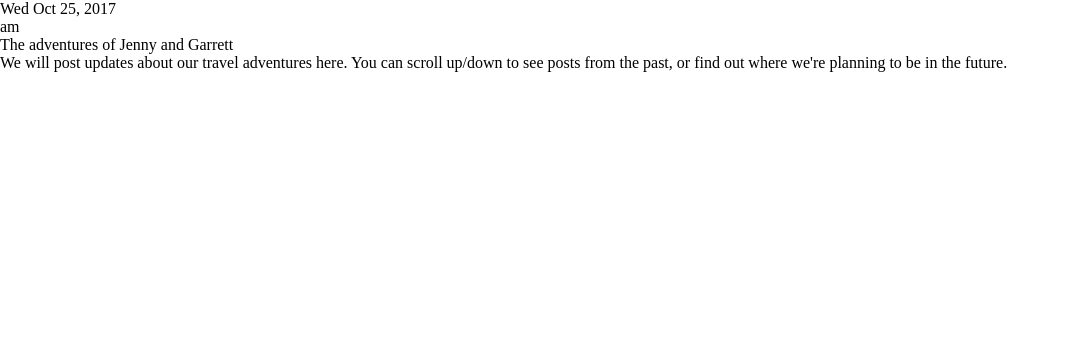
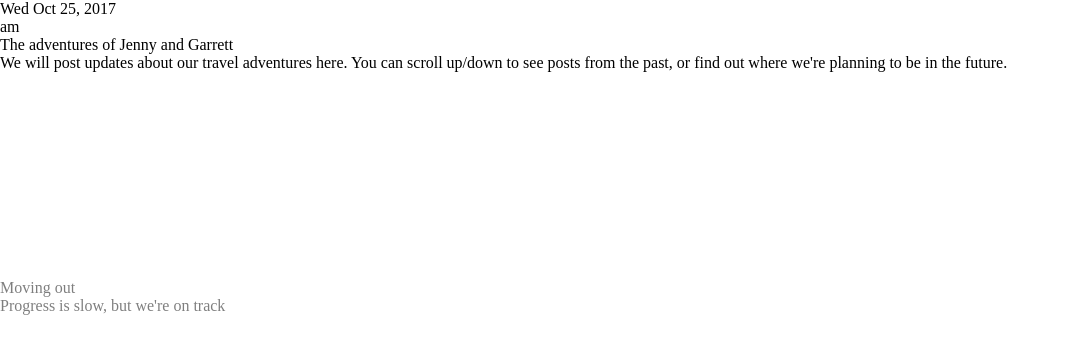
Before and after one commit to gwu/carmen, a React app: page / in a window 1280 px wide. Shown: the top 354 px of the page, without its empty margins (0-1070 px from the left). Built offline with nearby package versions, Linux system fonts and the light colour scheme; some packages are replaced by stand-ins of ours.

Commit message:
Sliding second post

```diff
--- a/src/components/carmen-app/index.js
+++ b/src/components/carmen-app/index.js
@@ -77,7 +77,7 @@ CarmenApp.propTypes = {
 CarmenApp.defaultProps = {
   startTs: moment('2017-10-25').valueOf(),
   endTs: moment('2018-10-25').valueOf(),
-  pixelsPerHour: 10
+  pixelsPerHour: 15
 }
 
 export default CarmenApp
--- a/src/components/post/index.scss
+++ b/src/components/post/index.scss
@@ -2,12 +2,9 @@
   position: absolute;
   transform: translateX(-50%) translateY(-50%);
   background-color: rgba(255, 255, 255, 0.7);
-  opacity: 1;
-  transition: opacity 1.0s;
   font-family: 'Roboto', serif;
 
   &:local(.inTransition) {
-    opacity: 0;
   }
 }
 
--- a/src/components/posts/index.js
+++ b/src/components/posts/index.js
@@ -35,17 +35,18 @@ class Posts extends React.Component {
   }
 
   render () {
+    const timeDifference = (post) => {
+      return moment(post.date).diff(moment(this.props.timestamp), 'hours')
+    }
+
     const isInFocus = (post) => {
-      const timeDifference =
-        Math.abs(moment(post.date).diff(moment(this.props.timestamp), 'hours'))
-      return timeDifference <= this.props.focusRadiusHours
+      return Math.abs(timeDifference(post)) <= this.props.focusRadiusHours
     }
 
     const isInTransition = (post) => {
-      const timeDifference =
-        Math.abs(moment(post.date).diff(moment(this.props.timestamp), 'hours'))
-      return (timeDifference > this.props.focusRadiusHours) &&
-        (timeDifference <= this.props.focusRadiusHours + this.props.transitionWidthHours)
+      const timeDiff = Math.abs(timeDifference(post))
+      return (timeDiff > this.props.focusRadiusHours) &&
+        (timeDiff <= this.props.focusRadiusHours + this.props.transitionWidthHours)
     }
 
     return (
@@ -55,12 +56,24 @@ class Posts extends React.Component {
             .filter((post) => isInFocus(post) || isInTransition(post))
             .map(
               (post) => (
-                <Post
+                <div
                   key={post.id}
-                  data={post}
-                  isInTransition={isInTransition(post)}
-                  transitionDirection={this.state.transitionDirection}
-                />
+                  className={classes.postWrapper}
+                  style={{
+                    transform: `translateY(
+                      ${Math.sign(timeDifference(post)) * Math.pow(timeDifference(post), 2)}%
+                    )`,
+                    opacity: Math.abs(timeDifference(post)) > 12
+                      ? 1 - ((Math.abs(timeDifference(post)) - 12) / 24)
+                      : 1
+                  }}
+                >
+                  <Post
+                    data={post}
+                    isInTransition={isInTransition(post)}
+                    transitionDirection={this.state.transitionDirection}
+                  />
+                </div>
               )
             )
             .value()
--- a/src/components/posts/index.scss
+++ b/src/components/posts/index.scss
@@ -3,3 +3,14 @@
   top: 50%;
   left: 50%;
 }
+
+:local(.postWrapper) {
+  position: absolute;
+  height: 100px;
+  transition: transform 0.1s;
+
+  @media screen and (max-width: 600px) {
+    height: 60px;
+    transition: transform 0.4s;
+  }
+}
--- a/src/components/timeline/index.js
+++ b/src/components/timeline/index.js
@@ -15,7 +15,7 @@ class Timeline extends React.Component {
       <div className={classes.timeline}>
         <div
           className={classes.cursor}
-          style={{ top: `${Math.round(progress * 100)}%` }}
+          style={{ top: `${(10 + progress * 80).toFixed(2)}%` }}
         >
           <div className={classes.date}>
             {moment(this.props.timestamp).format('ddd MMM DD, YYYY')}
--- a/src/components/timeline/index.scss
+++ b/src/components/timeline/index.scss
@@ -19,7 +19,7 @@
   transform: rotate(-90deg) translateX(-65px);
   transform-origin: top left;
   position: absolute;
-  font-family: monospace;
+  font-family: 'Roboto Mono', monospace;
 }
 
 :local(.clock) {
--- a/src/index.ejs
+++ b/src/index.ejs
@@ -8,7 +8,7 @@
     <style>
       * { padding: 0; margin: 0 }
     </style>
-    <link href="https://fonts.googleapis.com/css?family=Roboto|Slabo+27px" rel="stylesheet">
+    <link href="https://fonts.googleapis.com/css?family=Roboto|Roboto+Mono|Slabo+27px" rel="stylesheet">
   </head>
   <body>
     <div id="main"></div>
--- a/src/services/post-service.js
+++ b/src/services/post-service.js
@@ -13,9 +13,11 @@ function loadPosts () {
         `
       },
       {
-        id: 'second-post',
-        date: '2017-02-20',
-        body: 'Then we went there.'
+        id: 'moving-out-mess',
+        date: '2017-10-26',
+        title: 'Moving out',
+        type: 'text',
+        body: `Progress is slow, but we're on track`
       }
     ])
   })
```
